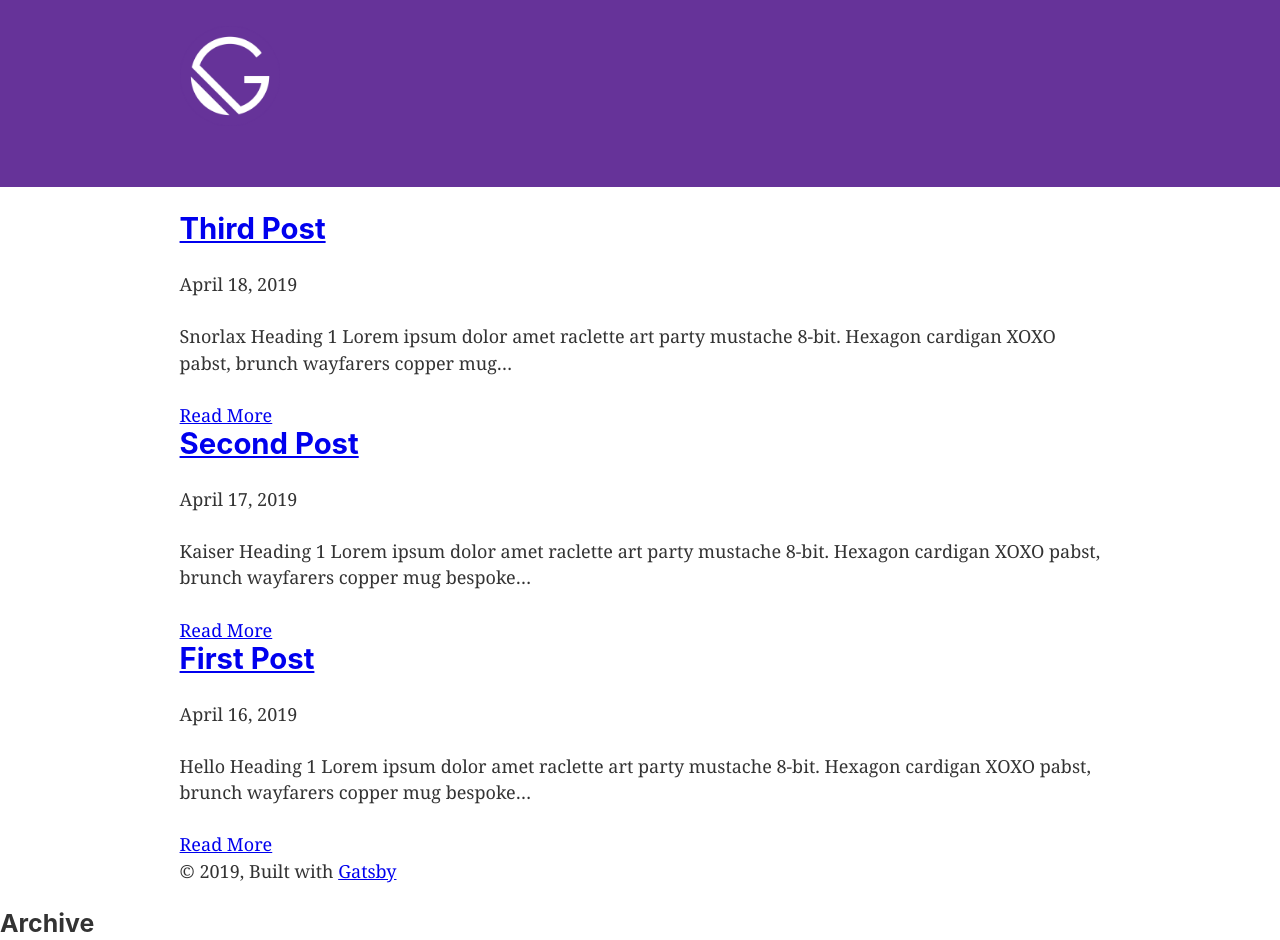
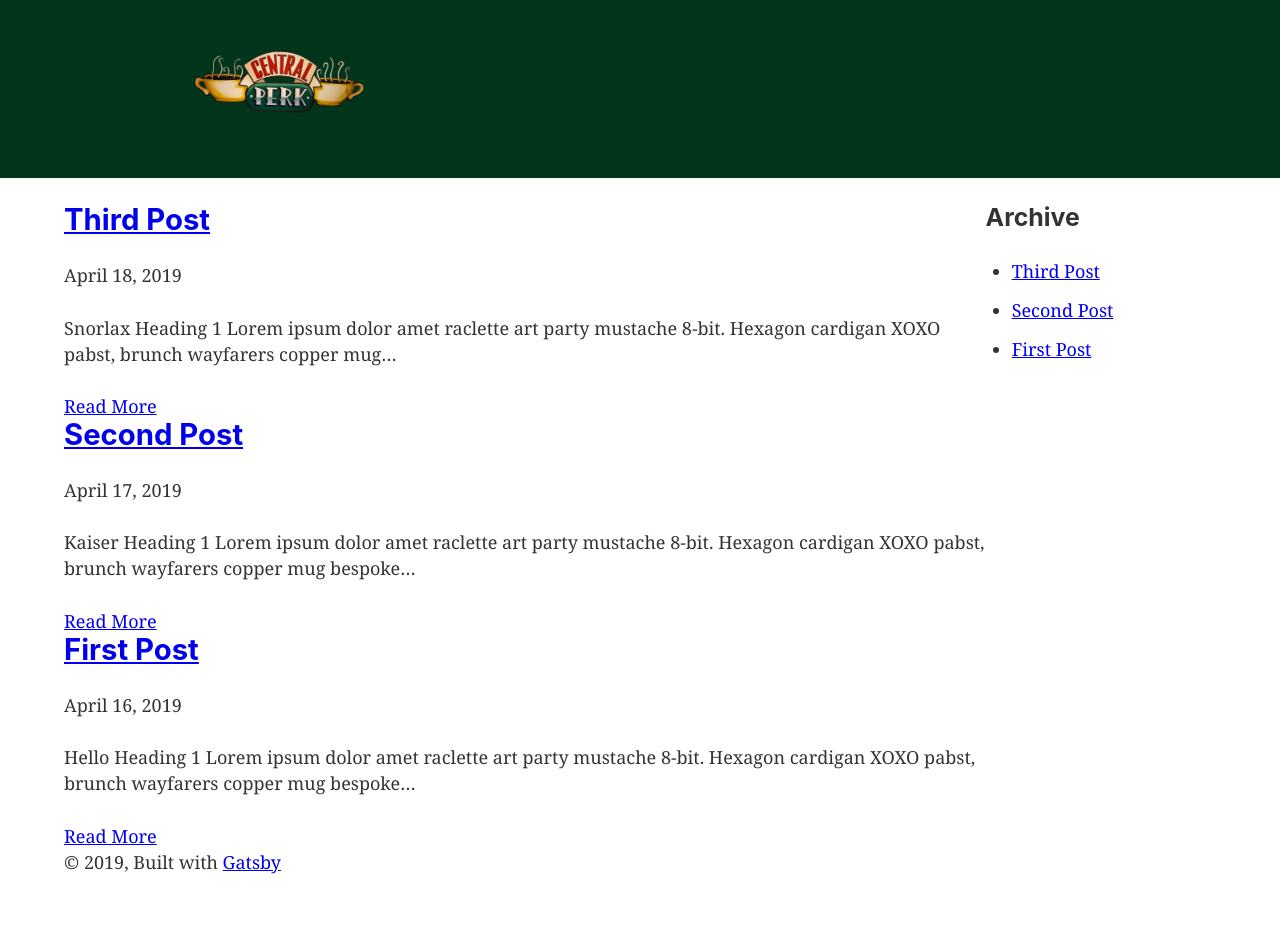
Before and after one commit to thaynamenezes/gatsbyBlog, a Gatsby site: page / in a window 1280 px wide. Shown: the top 940 px of the page. After the commit the page ends 875 px from the top, so only its background shows below. Built offline with nearby package versions, Linux system fonts and the light colour scheme; Gatsby itself is replaced by a stand-in of ours.

Commit message:
Started styling blog

```diff
--- a/gatsby-config.js
+++ b/gatsby-config.js
@@ -60,5 +60,6 @@ module.exports = {
     // this (optional) plugin enables Progressive Web App + Offline functionality
     // To learn more, visit: https://gatsby.dev/offline
     `gatsby-plugin-offline`,
+    `gatsby-plugin-styled-components`,
   ],
 }
--- a/package.json
+++ b/package.json
@@ -5,19 +5,22 @@
   "version": "0.1.0",
   "author": "Kyle Mathews <mathews.kyle@gmail.com>",
   "dependencies": {
+    "babel-plugin-styled-components": "^1.10.0",
     "gatsby": "^2.3.23",
     "gatsby-image": "^2.0.37",
     "gatsby-plugin-manifest": "^2.0.28",
     "gatsby-plugin-offline": "^2.0.25",
     "gatsby-plugin-react-helmet": "^3.0.12",
     "gatsby-plugin-sharp": "^2.0.32",
+    "gatsby-plugin-styled-components": "^3.0.7",
     "gatsby-source-filesystem": "^2.0.29",
     "gatsby-transformer-remark": "^2.3.8",
     "gatsby-transformer-sharp": "^2.1.17",
     "prop-types": "^15.7.2",
     "react": "^16.8.6",
     "react-dom": "^16.8.6",
-    "react-helmet": "^5.2.0"
+    "react-helmet": "^5.2.0",
+    "styled-components": "^4.2.0"
   },
   "devDependencies": {
     "prettier": "^1.17.0"
--- a/src/components/header.js
+++ b/src/components/header.js
@@ -1,23 +1,27 @@
 import { Link } from "gatsby"
 import PropTypes from "prop-types"
 import React from "react"
+import styled  from "styled-components"
 
-import gatsbyIcon from "../images/gatsby-icon.png"
+import central from "../images/central-perk.png"
+
+const HeaderWrapper = styled.div `
+  background: #00351b;
+  margin-bottom: 1.45rem;
+`;
+
+const HeaderContainer = styled.div `
+  margin: 0 auto;
+  max-width: 960px;
+  padding: 1rem;
+    img {
+      margin-bottom: 0rem;
+    }
+`;
 
 const Header = ({ siteTitle }) => (
-  <header
-    style={{
-      background: `rebeccapurple`,
-      marginBottom: `1.45rem`,
-    }}
-  >
-    <div
-      style={{
-        margin: `0 auto`,
-        maxWidth: 960,
-        padding: `1.45rem 1.0875rem`,
-      }}
-    >
+  <HeaderWrapper>
+    <HeaderContainer>
       <h1 style={{ margin: 0 }}>
         <Link
           to="/"
@@ -26,13 +30,13 @@ const Header = ({ siteTitle }) => (
             textDecoration: `none`,
           }}
         >
-        <img style={{width: '100px'}}
-             src={ gatsbyIcon }
-             alt="Gatsby Icon"/>
+        <img style={{width: '200px'}}
+             src={ central }
+             alt="Central Perk Coffee Icon"/>
         </Link>
       </h1>
-    </div>
-  </header>
+    </HeaderContainer>
+  </HeaderWrapper>
 )
 
 Header.propTypes = {
--- a/src/components/layout.js
+++ b/src/components/layout.js
@@ -8,10 +8,18 @@
 import React from "react"
 import PropTypes from "prop-types"
 import { StaticQuery, graphql } from "gatsby"
+import styled from "styled-components"
 
 import Header from "./header"
 import Archive from "./archive"
 import "./layout.css"
+
+const MainLayout = styled.main`
+max-width: 90%;
+margin: 0 auto;
+display: grid;
+grid-template-columns: 4fr 1fr;
+`;
 
 const Layout = ({ children }) => (
   <StaticQuery
@@ -28,22 +36,17 @@ const Layout = ({ children }) => (
     render={data => (
       <>
         <Header siteTitle={data.site.siteMetadata.title} />
-        <div
-          style={{
-            margin: `0 auto`,
-            maxWidth: 960,
-            padding: `0px 1.0875rem 1.45rem`,
-            paddingTop: 0,
-          }}
-        >
+        <MainLayout>
+          <>
           <main>{children}</main>
+          </>
+          <Archive />
           <footer>
             © {new Date().getFullYear()}, Built with
             {` `}
             <a href="https://www.gatsbyjs.org">Gatsby</a>
           </footer>
-        </div>
-        <Archive />
+        </MainLayout>
       </>
     )}
   />
```
Also changed, not shown: src/images/central-perk.png (added), 1 other file.
